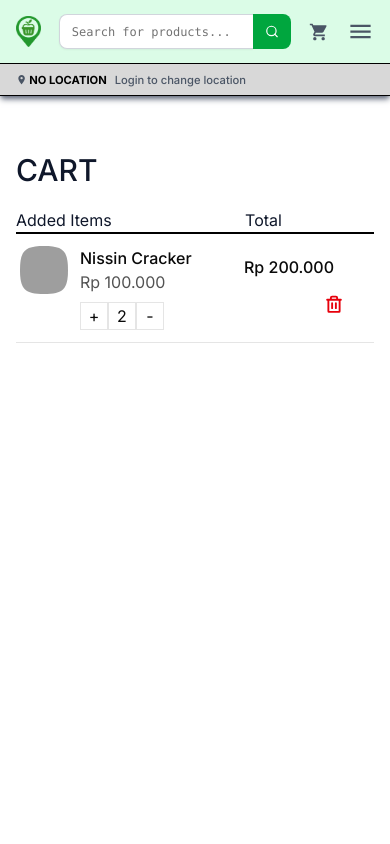
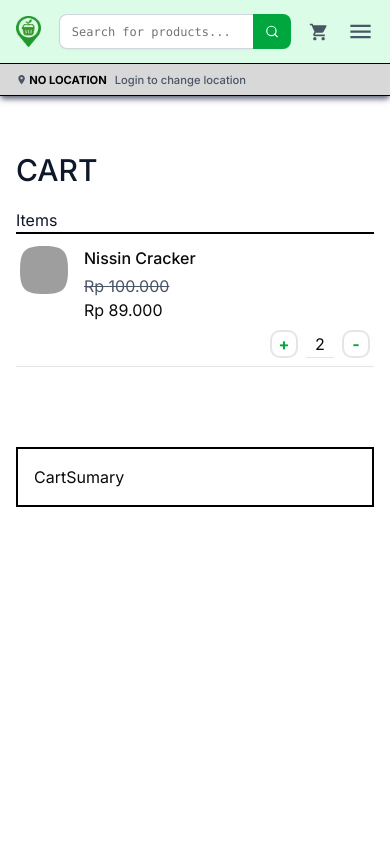
Before and after one commit to raihanfajar/groceryApp-FE, a Next.js app: page /cart in a window 390 px wide. Shown: the top 844 px of the page. Built offline with nearby package versions, Linux system fonts and the light colour scheme; grey boxes are pictures that could not be loaded.

Commit message:
chore: merging to main

```diff
--- a/src/app/cart/components/CartRow.tsx
+++ b/src/app/cart/components/CartRow.tsx
@@ -19,40 +19,41 @@
               />
             </div>
           </div>
-          <div className="font-medium">Nissin Cracker</div>
+          <div className="line-clamp-2 font-medium break-words">
+            Nissin Cracker
+          </div>
         </div>
         <div className="w-2/12">
           <div className="flex items-center">
             <button
               type="button"
-              className="flex h-8 w-8 items-center justify-center rounded-l border"
+              className="flex h-8 w-8 items-center justify-center rounded-lg border-2 font-bold text-[#00a63e]"
             >
               +
             </button>
-            <div className="flex h-8 min-w-10 items-center justify-center border-y px-3">
+            <div className="mx-1 flex h-8 min-w-10 items-center justify-center border-b px-3">
               <span>2</span>
             </div>
             <button
               type="button"
-              className="flex h-8 w-8 items-center justify-center rounded-r border"
+              className="flex h-8 w-8 items-center justify-center rounded-lg border-2 font-bold text-[#00a63e]"
             >
               –
             </button>
           </div>
         </div>
-        <div className="w-3/12">Rp 100.000</div>
-        <div className="flex w-3/12 items-center">
-          <span>Rp 200.000</span>
-          <button type="button" aria-label="Delete Item" className="ml-auto">
-            <PiTrashBold className="text-xl text-red-600" />
-          </button>
+        <div className="flex w-3/12 items-center gap-5">
+          <div className="text-gray-600 line-through">Rp 100.000</div>
+          <div className=""> Rp 89.000</div>
+        </div>
+        <div className="flex w-3/12 items-center justify-center">
+          Rp 178.000
         </div>
       </div>
 
       {/* Mobile View */}
-      <div className="md:hidden">
-        <div className="flex items-center border-b px-1 py-3">
-          <div className="flex w-[64%] gap-3">
+      <div className="w-full md:hidden">
+        <div className="flex items-start gap-4 border-b px-1 pt-3 pb-2">
           <div className="avatar">
             <div className="mask mask-squircle h-12 w-12">
               <Image
@@ -63,27 +64,24 @@
               />
             </div>
           </div>
-            <div className="flex-1">
-              <p className="font-medium">Nissin Cracker</p>
-              <p className="text-medium opacity-70">Rp 100.000</p>
-              <div className="mt-2 flex items-center">
-                <button className="h-7 w-7 items-center border">+</button>
-                <div className="flex h-7 min-w-7 items-center justify-center border">
+
+          <div className="flex flex-1 flex-col gap-1">
+            <div className="text-medium line-clamp-2 font-medium break-words">
+              Nissin Cracker
+            </div>
+            <div className="items-center gap-5">
+              <div className="text-gray-600 line-through">Rp 100.000</div>
+              <div className=""> Rp 89.000</div>
+            </div>
+            <div className="mt-1 ml-auto flex items-center gap-2">
+              <button className="inline-flex h-7 w-7 items-center justify-center rounded-lg border-2 font-bold text-[#00a63e]">
+                +
+              </button>
+              <div className="inline-flex h-7 w-7 items-center justify-center border-b tabular-nums">
                 2
               </div>
-                <button className="h-7 w-7 items-center border">-</button>
-              </div>
-            </div>
-          </div>
-          <div>
-            <p className="font-medium">Rp 200.000</p>
-            <div className="ml-20">
-              <button
-                type="button"
-                aria-label="Delete Item"
-                className="mt-4 items-center"
-              >
-                <PiTrashBold className="text-xl text-red-600" />
+              <button className="inline-flex h-7 w-7 items-center justify-center rounded-lg border-2 font-bold text-[#00a63e]">
+                -
               </button>
             </div>
           </div>
--- a/src/app/cart/components/CartHead.tsx
+++ b/src/app/cart/components/CartTable.tsx
@@ -1,16 +1,16 @@
 import React from "react";
 import CartRow from "./CartRow";
 
-const CartHead = () => {
+const CartTable = () => {
   return (
     <div className="overflow-x-auto">
       {/* Desktop */}
       <div className="hidden w-full md:block">
         <div className="text-primary flex w-full items-center border-b-2 border-black font-medium">
-          <div className="w-4/12">Added Items</div>
+          <div className="w-4/12">Items</div>
           <div className="w-2/12">Quantity</div>
           <div className="w-3/12">Price</div>
-          <div className="w-3/12">Total</div>
+          <div className="flex w-3/12 items-center justify-center">Total</div>
         </div>
         <div className="w-full">
           <CartRow />
@@ -20,9 +20,8 @@
       {/* Mobile */}
       <div className="block md:hidden">
         <div className="w-full items-center">
-          <div className="text-primary flex items-center  border-b-2 border-black">
-            <div className="w-[64%]">Added Items</div>
-            <div >Total</div>
+          <div className="text-primary flex items-center border-b-2 border-black">
+            <div className="w-[64%]">Items</div>
           </div>
         </div>
         <CartRow />
@@ -31,4 +30,4 @@
   );
 };
 
-export default CartHead;
+export default CartTable;
--- /dev/null
+++ b/src/app/cart/features/CartSumary.tsx
@@ -0,0 +1,13 @@
+import React from "react";
+
+function CartSumary() {
+  return (
+    <div className="flex w-full justify-center md:justify-end">
+      <div className="mt-20 flex w-full border-2 border-black p-4 md:max-w-lg">
+        CartSumary
+      </div>
+    </div>
+  );
+}
+
+export default CartSumary;
--- a/src/app/cart/page.tsx
+++ b/src/app/cart/page.tsx
@@ -1,13 +1,15 @@
 import React from "react";
-import CartHead from "./components/CartHead";
 import EmptyCart from "./components/EmptyCart";
+import CartTable from "./components/CartTable";
+import CartSumary from "./features/CartSumary";
 
 function Cart() {
   return (
-    <section className="container mx-auto px-4 pt-14 min-h-screen">
-      <div className="text-primary text-3xl font-medium mb-5">CART</div>
+    <section className="container mx-auto min-h-screen px-4 pt-14">
+      <div className="text-primary mb-5 text-3xl font-medium">CART</div>
       {/* <EmptyCart /> */}
-      <CartHead />
+      <CartTable />
+      <CartSumary />
     </section>
   );
 }
--- a/src/components/HomePage/desktop/BotNav.tsx
+++ b/src/components/HomePage/desktop/BotNav.tsx
@@ -56,7 +56,9 @@
         </div>
         <h1>Brand (Bonus)</h1>
         <h1>Promo (Dev)</h1>
-        <MdShoppingCart size={24} />
+        <Link href={"/cart"}>
+          <MdShoppingCart size={24} />
+        </Link>
         <Separator orientation="vertical" className="max-h-[60%] bg-black" />
         <Link href={"#"}>Login (Dev)</Link>
         <Link href={"#"}>Register (Dev)</Link>
--- a/src/components/HomePage/mobile/TopNavMobile.tsx
+++ b/src/components/HomePage/mobile/TopNavMobile.tsx
@@ -30,12 +30,14 @@
             <FiSearch className="h-[35px]" />
           </button>
         </div>
+        <Link href={"/cart"}>
           <MdShoppingCart
             size={20}
             className="cursor-pointer"
             // !TODO REMINDER
             onClick={() => console.log("clicked")}
           />
+        </Link>
         <MdOutlineMenu
           size={27}
           className="cursor-pointer"
```
Lines whose indentation alone changed are shown as unchanged.
